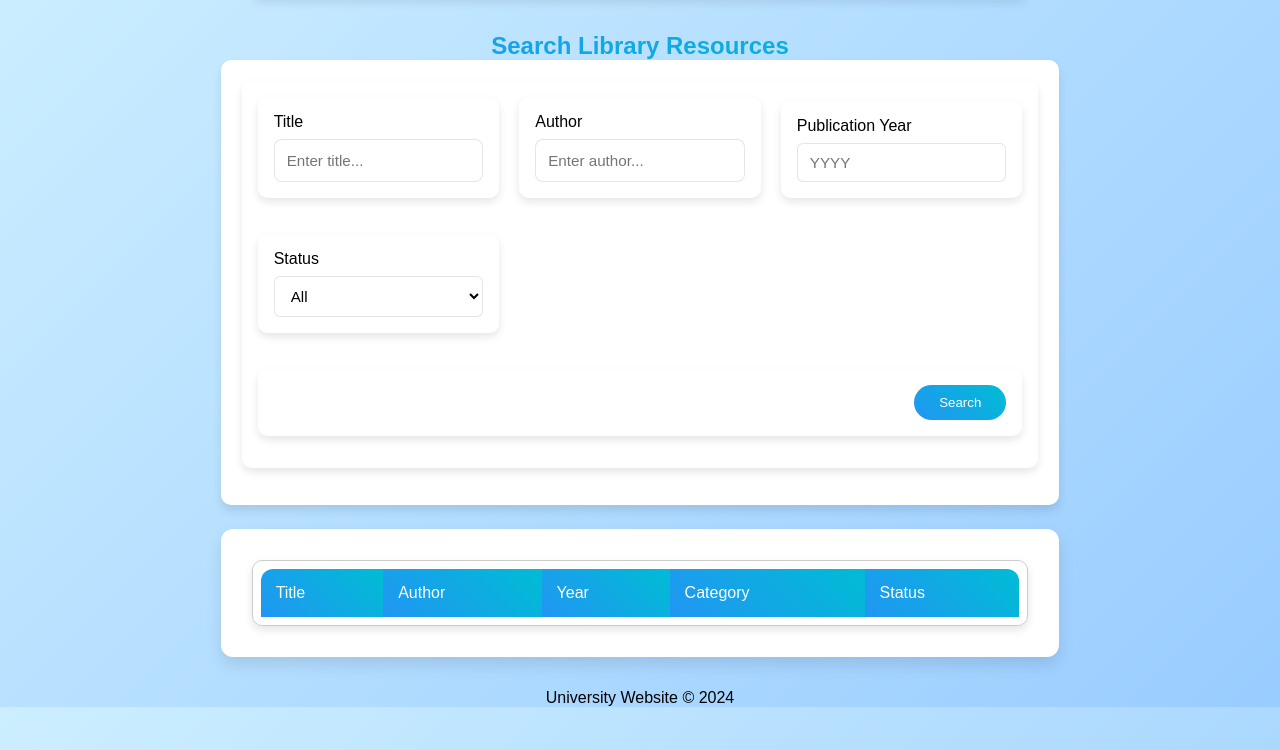
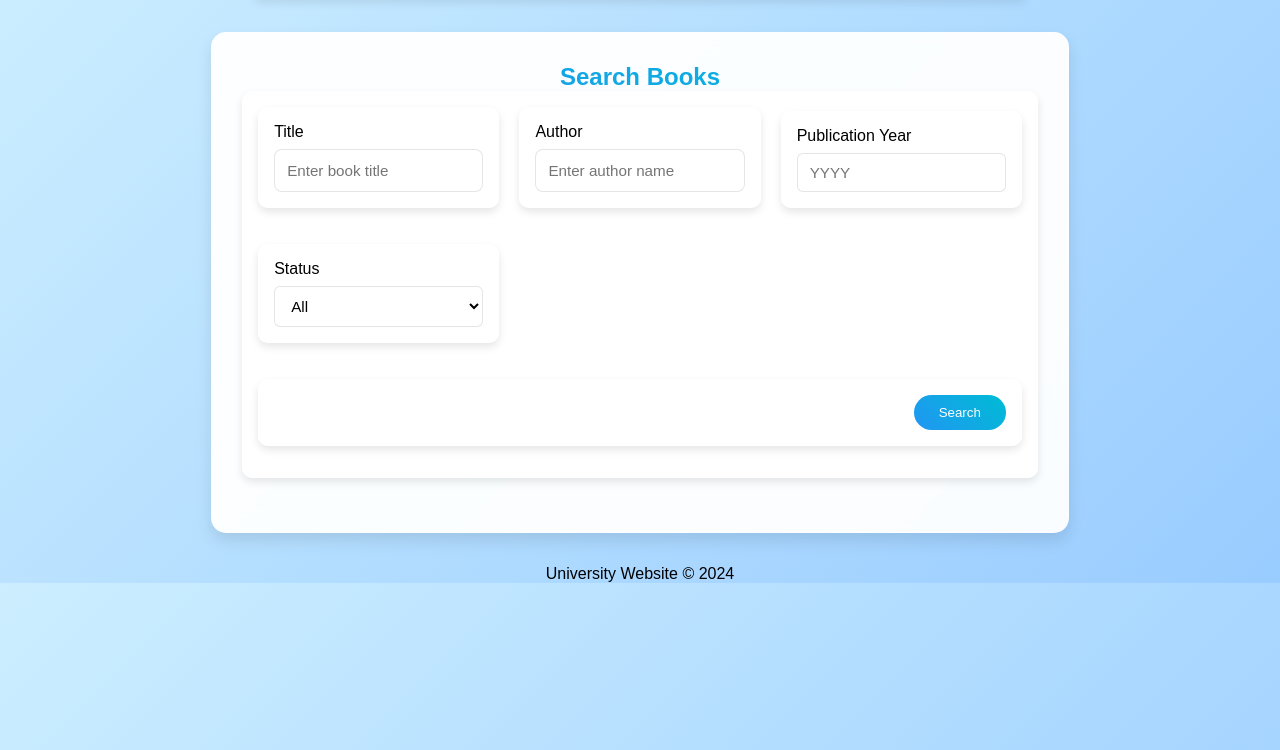
Before and after one commit to mrle0429/University-System-Web, a Flask app: page /search_books in a window 1280 px wide. Shown: the part 50-800 px from the top of the page. Run offline with Flask 3, Linux system fonts and the light colour scheme; the visitor is signed in with stand-in values (Sample User, id 1); lists and menus that the app fills with data are empty.

Commit message:
Fix font color in library page. Improve interaction in change style page.

```diff
--- a/app/routes.py
+++ b/app/routes.py
@@ -703,6 +703,19 @@ def add_book():
 
 @main_routes.route('/search_books', methods=['GET', 'POST'])
 def search_books():
+    """Handle book search functionality.
+
+    Methods:
+        GET: Display search form
+        POST: Process search and display results
+
+    Returns:
+        Rendered template with search form and results
+
+    Access:
+        - Public access allowed
+        - Supports both authenticated and guest users
+    """
     form = SearchBookForm()
     query = LibraryResource.query
 
@@ -728,7 +741,13 @@ def search_books():
         else:
             flash(f'Successfully found {book_count} books!', 'success')
 
-    return render_template('search_books.html', form=form, books=books)
+    # 添加一个标志来标识是否是访客访问
+    is_guest = not current_user.is_authenticated
+
+    return render_template('search_books.html',
+                         form=form,
+                         books=books,
+                         is_guest=is_guest)  # 传递访客标志到模板
 
 @main_routes.route('/library_statistics')
 @login_required
--- a/app/templates/search_books.html
+++ b/app/templates/search_books.html
@@ -1,38 +1,133 @@
 {% extends "base.html" %}
 {% block content %}
+
+{% if is_guest %}
+<!-- 访客专用样式 -->
+<style>
+.search-container {
+    color: #333; /* 深色文字 */
+}
+
+.form-label {
+    color: #333 !important; /* 深色标签文字 */
+}
+
+.table {
+    color: #333 !important; /* 深色表格文字 */
+}
+
+.table td {
+    color: #333 !important; /* 深色表格单元格文字 */
+}
+
+.status-badge {
+    color: white !important; /* 状态标签保持白色文字 */
+}
+
+/* 覆盖任何可能的深色模式样式 */
+.search-results a {
+    color: #2563eb !important; /* 使用亮色主题的链接颜色 */
+}
+
+.form-control {
+    color: #333 !important;
+    background: #fff !important;
+}
+
+.form-control::placeholder {
+    color: #666 !important;
+}
+
+.card-container {
+    color: #333 !important;
+    background: rgba(255, 255, 255, 0.95) !important;
+}
+
+/* 状态标签样式 */
+.status-badge {
+    display: inline-block;
+    padding: 6px 12px;
+    border-radius: 6px;
+    font-size: 0.85em;
+    font-weight: 500;
+    text-transform: capitalize;
+    text-align: center;
+    min-width: 100px;
+    color: white !important;
+}
+
+/* 不同状态的背景色 */
+.status-available {
+    background-color: #10B981 !important;
+}
+
+.status-borrowed {
+    background-color: #F59E0B !important;
+}
+
+.status-reserved {
+    background-color: #6366F1 !important;
+}
+
+.status-lost {
+    background-color: #EF4444 !important;
+}
+
+/* 表格样式优化 */
+.table th {
+    background: linear-gradient(45deg, #1e3c72, #2a5298) !important;
+    color: white !important;
+    padding: 15px !important;
+}
+
+.table td {
+    padding: 12px 15px !important;
+    vertical-align: middle !important;
+}
+
+/* 确保表格内容垂直居中对齐 */
+.table td .status-badge {
+    margin: 0 auto;
+}
+</style>
+{% endif %}
+
 <div class="container-wide">
-    <h2>Search Library Resources</h2>
+    <div class="card-container">
+        <h2>Search Books</h2>
 
-    <!-- 搜索表单 -->
-    <div class="search-form card-container mb-4">
-        <form method="POST" action="{{ url_for('main.search_books') }}">
+        <form method="POST" class="mb-4">
             {{ form.hidden_tag() }}
+
             <div class="search-grid">
                 <div class="search-item">
                     {{ form.title.label(class="form-label") }}
-                    {{ form.title(class="form-control", placeholder="Enter title...") }}
+                    {{ form.title(class="form-control", placeholder="Enter book title") }}
                 </div>
+
                 <div class="search-item">
                     {{ form.author.label(class="form-label") }}
-                    {{ form.author(class="form-control", placeholder="Enter author...") }}
+                    {{ form.author(class="form-control", placeholder="Enter author name") }}
                 </div>
+
                 <div class="search-item">
                     {{ form.publication_year.label(class="form-label") }}
-                    {{ form.publication_year(class="form-control", type="number", placeholder="YYYY") }}
+                    {{ form.publication_year(class="form-control") }}
                 </div>
+
                 <div class="search-item">
                     {{ form.availability_status.label(class="form-label") }}
                     {{ form.availability_status(class="form-control") }}
                 </div>
-                <div class="search-item search-button">
+
+                <div class="search-button">
                     {{ form.submit(class="action-btn") }}
                 </div>
             </div>
         </form>
-    </div>
 
-    <!-- 搜索结果 -->
-    <div class="search-results card-container">
+        {% if books %}
+        <div class="search-results">
             <table class="table">
                 <thead>
                     <tr>
@@ -51,8 +146,11 @@
                         <td>{{ book.publication_year }}</td>
                         <td>{{ book.category }}</td>
                         <td>
-                        <span class="status-badge status-{{ book.availability_status.lower() }}">
-                            {{ book.availability_status }}
+                            {% set status = book.availability_status.lower() %}
+                            <!-- 调试信息 -->
+                            <!-- {{ status }} -->
+                            <span class="status-badge status-{{ status }}">
+                                {{ book.availability_status | title }}
                             </span>
                         </td>
                     </tr>
@@ -60,5 +158,7 @@
                 </tbody>
             </table>
         </div>
+        {% endif %}
+    </div>
 </div>
 {% endblock %}
```
Also changed, not shown: app/templates/preferences.html (+81 -1 lines). Lines whose indentation alone changed are shown as unchanged.
